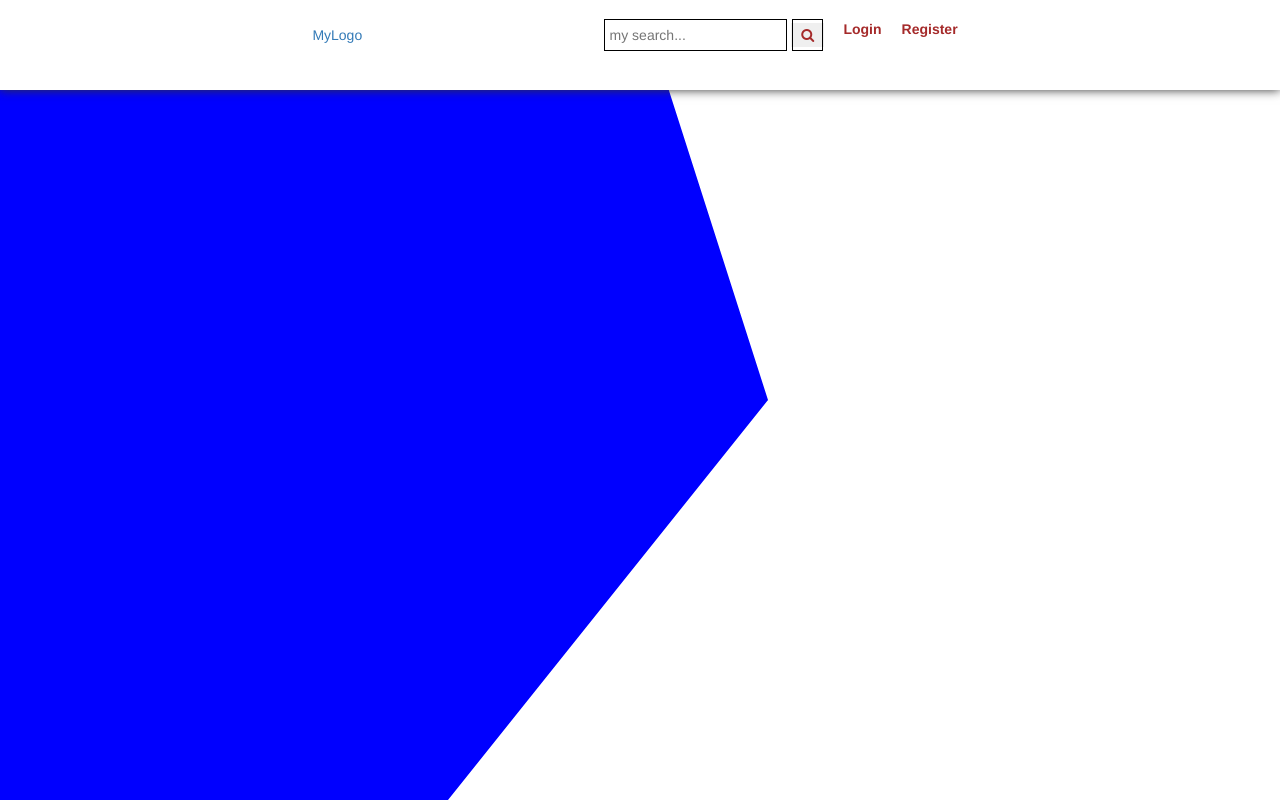
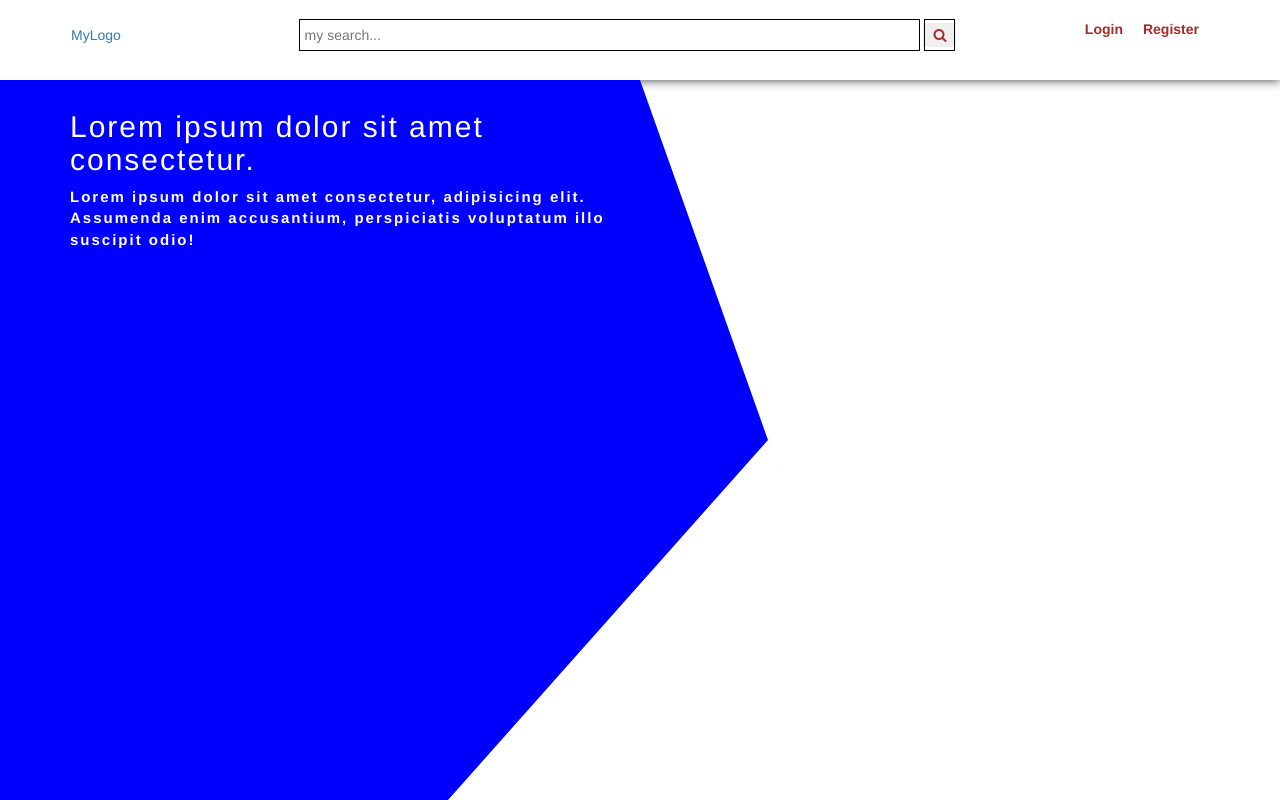
Before and after one commit to Naggenda/crop-pest-advisory-system, a PHP site: page / in a window 1280 px wide. Run offline with PHP 8.4, Linux system fonts and the light colour scheme.

Commit message:
home-page style

```diff
--- a/Dashboard/css/styles.css
+++ b/Dashboard/css/styles.css
@@ -10,8 +10,9 @@ body{
     background: #fff;
 
     padding: 10px 0px;
-    position: fixed;
-    width: 100%;
+    /* position: fixed; */
+    height: 10vh;
+    /* width: 100%; */
     z-index: 1;
     box-shadow: 0 0 10px;
 
@@ -33,6 +34,14 @@ body{
 
   .navlinks{
       display: flex;
+  }
+
+  .logo-sect{
+      width: 20%;
+  }
+
+  .navbar-Links{
+      width: 80%;
   }
 
   .navlinks a {
@@ -69,13 +78,12 @@ input{
 .main-section{
     padding-top: 10px;
     background-color: blue;
-    height: 100vh;
+    height: 90vh;
     clip-path: polygon(50% 0%, 70% 100%, 60% 50%, 35% 100%, 25% 100%, 0% 100%, 0% 0%);
     align-items: center;
 }
 
 .row{
-    padding: 100px 0px;
     color: white;
     font-size: 15px;
     letter-spacing: 2px;
@@ -97,11 +105,16 @@ video{
     }
     .humberg {
         display: block;
+        float: right;
       }
       .navbar {
         display: flex;
         justify-content: space-between;
         position: relative;
+      }
+
+      .navbar-section{
+          padding: 0;
       }
       .navlinks {
         display: none;
@@ -110,6 +123,7 @@ video{
         padding: 15px 0;
         z-index: 1;
         left: 0;
+        top: 45px;
         width: 100%;
         flex-direction: column;
       }
--- a/index.html
+++ /dev/null
@@ -1,93 +0,0 @@
-<!DOCTYPE html>
-<html lang="en">
-
-<head>
-  <meta charset="UTF-8">
-  <meta name="viewport" content="width=device-width, initial-scale=1.0">
-  <meta http-equiv="X-UA-Compatible" content="ie=edge">
-  <title>Advisory System on Crop Pests and Diseases</title>
-
-  <!-- Favicon icons -->
-  <link href="./Dashboard/img/favicon.png" rel="icon" />
-  <link href="./Dashboard/img/apple-touch-icon.png" rel="apple-touch-icon" />
-
-  <!-- Bootstrap core CSS -->
-  <link href="./Dashboard/lib/bootstrap/css/bootstrap.min.css" rel="stylesheet" />
-  <!--external css-->
-  <link href="./Dashboard/lib/font-awesome/css/font-awesome.css" rel="stylesheet" />
-  <!-- <link rel="stylesheet" type="text/css" href="./Dashboard/css/zabuto_calendar.css" /> -->
-  <link rel="stylesheet" type="text/css" href="./Dashboard/lib/gritter/css/jquery.gritter.css" />
-  <!-- Custom styles for this template -->
-  <link href="./Dashboard/css/styles.css" rel="stylesheet" />
-  <link href="./Dashboard/css/style-responsive.css" rel="stylesheet" />
-  <script src="./Dashboard/lib/chart-master/Chart.js"></script>
-</head>
-
-<body>
-
-  <!--=================start header area===================================== -->
-  <header class="header-area">
-    <div class="navbar-section">
-      <div class="container">
-        <div class="navbar">
-          <div class="logo-sect">
-            <a href="index.html">
-              <span>MyLogo</span>
-            </a>
-          </div>
-          <div class="navbar-Links">
-            <span class="humberg">
-              <i class="fa fa-bars" onclick="myfunction()"></i>
-            </span>
-            <div class="navlinks" id="navlinks">
-              <div class="search-area">
-                <input type="search" name="" id="" placeholder="my search...">
-                <button type="submit" style="border: none">
-                  <i class="fa fa-search"></i>
-                </button>
-              </div>
-              <a href="index.html" class="link">Login</a>
-              <a href="#" class="link">Register</a>
-            </div>
-          </div>
-        </div>
-      </div>
-    </div>
-  </header>
-  <!--=================end header area===================================== -->
-  <!-- ================Main content area=================================== -->
-  <section class="main-section">
-
-    <div class="container">
-      <div class="row">
-        <div class="col-lg-6 col-md-6 col-sm-12 left">
-
-        </div>
-        <div class="col-lg-6 col-md-6 col-sm-12">
-
-        </div>
-      </div>
-    </div>
-  </section>
-  <!-- ================Main content area=================================== -->
-
-
-  <!-- js placed at the end of the document so the pages load faster -->
-  <script src="./Dashboard/js/script.js"></script>
-  <script src="./Dashboard/lib/jquery/jquery.min.js"></script>
-
-  <script src="./Dashboard/lib/bootstrap/js/bootstrap.min.js"></script>
-  <script class="include" type="text/javascript" src="./Dashboard/lib/jquery.dcjqaccordion.2.7.js"></script>
-  <script src="./Dashboard/lib/jquery.scrollTo.min.js"></script>
-  <script src="./Dashboard/lib/jquery.nicescroll.js" type="text/javascript"></script>
-  <script src="./Dashboard/lib/jquery.sparkline.js"></script>
-  <!--common script for all pages-->
-  <script src="./Dashboard/lib/common-scripts.js"></script>
-  <script type="text/javascript" src="./Dashboard/lib/gritter/js/jquery.gritter.js"></script>
-  <script type="text/javascript" src="./Dashboard/lib/gritter-conf.js"></script>
-  <!--script for this page-->
-  <script src="./Dashboard/lib/sparkline-chart.js"></script>
-  <script src="./Dashboard/lib/zabuto_calendar.js"></script>
-</body>
-
-</html>
--- /dev/null
+++ b/index.php
@@ -0,0 +1,123 @@
+<!DOCTYPE html>
+<html lang="en">
+  <head>
+    <meta charset="UTF-8" />
+    <meta name="viewport" content="width=device-width, initial-scale=1.0" />
+    <meta http-equiv="X-UA-Compatible" content="ie=edge" />
+    <title>Advisory System on Crop Pests and Diseases</title>
+
+    <!-- Favicon icons -->
+    <link href="./Dashboard/img/favicon.png" rel="icon" />
+    <link href="./Dashboard/img/apple-touch-icon.png" rel="apple-touch-icon" />
+
+    <!-- Bootstrap core CSS -->
+    <link
+      href="./Dashboard/lib/bootstrap/css/bootstrap.min.css"
+      rel="stylesheet"
+    />
+    <!--external css-->
+    <link
+      href="./Dashboard/lib/font-awesome/css/font-awesome.css"
+      rel="stylesheet"
+    />
+    <!-- <link rel="stylesheet" type="text/css" href="./Dashboard/css/zabuto_calendar.css" /> -->
+    <link
+      rel="stylesheet"
+      type="text/css"
+      href="./Dashboard/lib/gritter/css/jquery.gritter.css"
+    />
+    <!-- Custom styles for this template -->
+    <link href="./Dashboard/css/styles.css" rel="stylesheet" />
+    <link href="./Dashboard/css/style-responsive.css" rel="stylesheet" />
+    <script src="./Dashboard/lib/chart-master/Chart.js"></script>
+  </head>
+
+  <body>
+    <!--=================start header area===================================== -->
+    <header class="header-area">
+      <div class="navbar-section">
+        <div class="container">
+          <div class="navbar">
+            <div class="logo-sect">
+              <a href="index.html">
+                <span>MyLogo</span>
+              </a>
+            </div>
+            <div class="navbar-Links">
+              <span class="humberg">
+                <i class="fa fa-bars" onclick="myfunction()"></i>
+              </span>
+              <div class="navlinks" id="navlinks">
+                <div class="search-area">
+                  <form action="search.php" method="POST">
+                    <input
+                      type="search"
+                      name="search"
+                      id=""
+                      placeholder="my search..."
+                    />
+                    <button type="submit" style="border: none" name="submit-search">
+                      <i class="fa fa-search"></i>
+                    </button>
+                  </form>
+                </div>
+                <a href="index.html" class="link">Login</a>
+                <a href="#" class="link">Register</a>
+              </div>
+            </div>
+          </div>
+        </div>
+      </div>
+    </header>
+    <!--=================end header area===================================== -->
+    <!-- ================Main content area=================================== -->
+    <section class="main-section">
+      <div class="container">
+        <div class="row">
+          <div class="col-lg-6 col-md-6 col-sm-12 left">
+            <h2>
+              Lorem ipsum dolor sit amet consectetur.
+            </h2>
+            <p>
+              Lorem ipsum dolor sit amet consectetur, adipisicing elit.
+              Assumenda enim accusantium, perspiciatis voluptatum illo suscipit
+              odio!
+            </p>
+          </div>
+          <div class="col-lg-6 col-md-6 col-sm-12"></div>
+        </div>
+      </div>
+    </section>
+    <!-- ================Main content area=================================== -->
+
+    <!-- js placed at the end of the document so the pages load faster -->
+    <script src="./Dashboard/js/script.js"></script>
+    <script src="./Dashboard/lib/jquery/jquery.min.js"></script>
+
+    <script src="./Dashboard/lib/bootstrap/js/bootstrap.min.js"></script>
+    <script
+      class="include"
+      type="text/javascript"
+      src="./Dashboard/lib/jquery.dcjqaccordion.2.7.js"
+    ></script>
+    <script src="./Dashboard/lib/jquery.scrollTo.min.js"></script>
+    <script
+      src="./Dashboard/lib/jquery.nicescroll.js"
+      type="text/javascript"
+    ></script>
+    <script src="./Dashboard/lib/jquery.sparkline.js"></script>
+    <!--common script for all pages-->
+    <script src="./Dashboard/lib/common-scripts.js"></script>
+    <script
+      type="text/javascript"
+      src="./Dashboard/lib/gritter/js/jquery.gritter.js"
+    ></script>
+    <script
+      type="text/javascript"
+      src="./Dashboard/lib/gritter-conf.js"
+    ></script>
+    <!--script for this page-->
+    <script src="./Dashboard/lib/sparkline-chart.js"></script>
+    <script src="./Dashboard/lib/zabuto_calendar.js"></script>
+  </body>
+</html>
```
Also changed, not shown: Dashboard/Admin.php (renamed from Dashboard/Admin.html).
